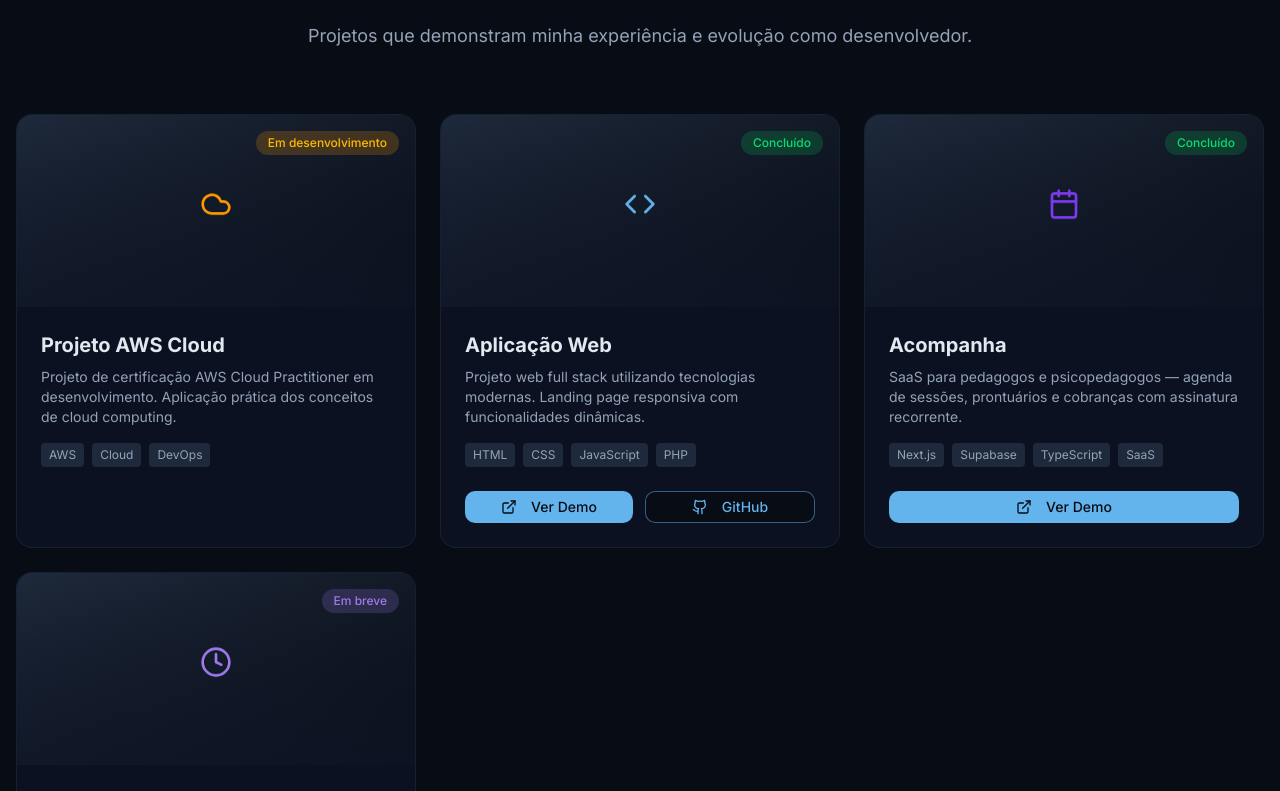
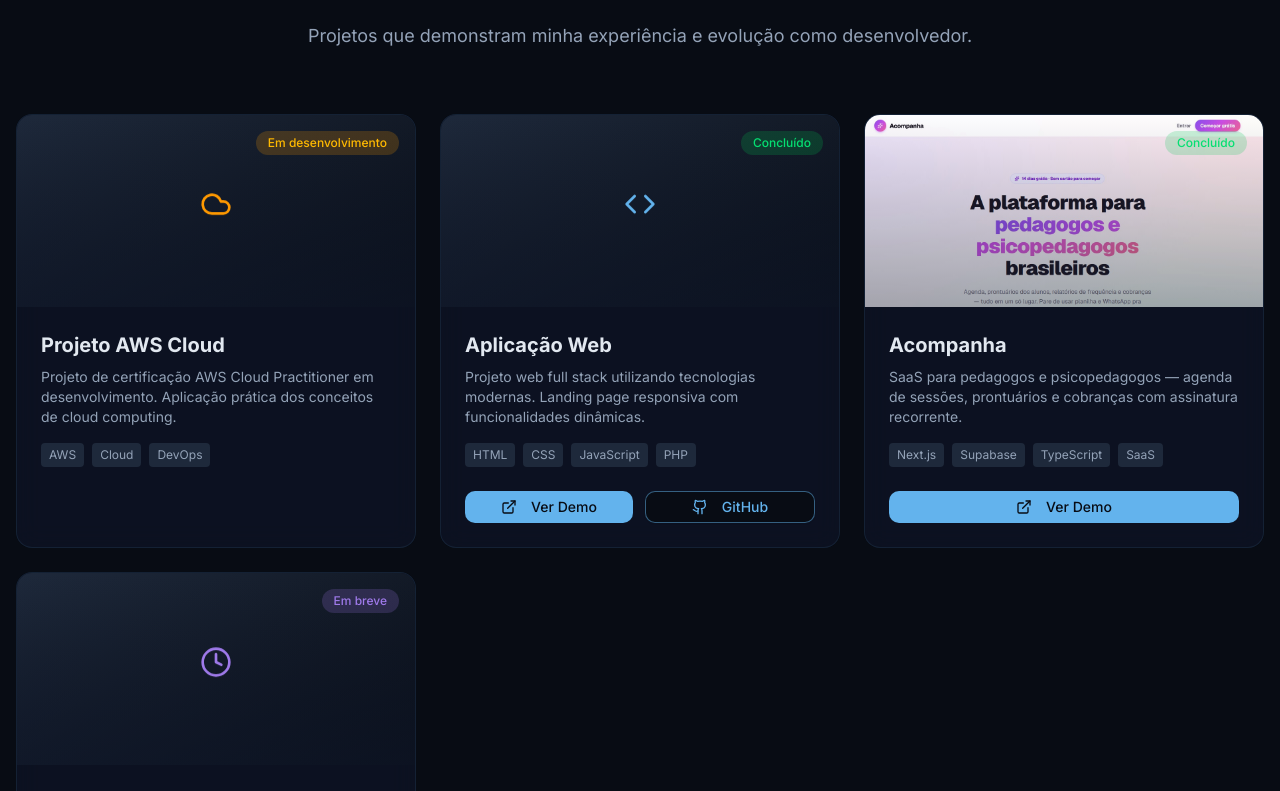
Before and after one commit to ConnorOmarley/portfolio, a Next.js app: page / in a window 1280 px wide. Shown: the part 2849-3640 px from the top of the page. Built offline with nearby package versions, Linux system fonts and the light colour scheme.

Commit message:
Adiciona imagem de preview do Acompanha no card de projetos

```diff
--- a/components/projects.tsx
+++ b/components/projects.tsx
@@ -37,6 +37,7 @@ const projects: Project[] = [
     tags: ['Next.js', 'Supabase', 'TypeScript', 'SaaS'],
     status: 'completed',
     icon: <Calendar className="text-[#7c3aed]" size={32} />,
+    image: '/acompanha-preview.jpeg',
     demoUrl: 'https://acompanha-kappa.vercel.app',
   },
   {
@@ -88,13 +89,31 @@ export function Projects() {
               className="glass-card rounded-xl overflow-hidden gradient-border glow-hover transition-all duration-300 group"
             >
               {/* Project Image/Icon Area */}
-              <div className="h-48 bg-gradient-to-br from-secondary to-background flex items-center justify-center relative">
-                <div className="absolute inset-0 bg-gradient-to-t from-card to-transparent" />
-                <div className="relative z-10 float-animation">
-                  {project.icon}
-                </div>
+              <div className="h-48 bg-gradient-to-br from-secondary to-background flex items-center justify-center relative overflow-hidden">
+                {project.image ? (
+                  <a
+                    href={project.demoUrl}
+                    target="_blank"
+                    rel="noopener noreferrer"
+                    className="absolute inset-0"
+                  >
+                    <img
+                      src={project.image}
+                      alt={project.title}
+                      className="w-full h-full object-cover object-top transition-transform duration-500 group-hover:scale-105"
+                    />
+                    <div className="absolute inset-0 bg-gradient-to-t from-card/60 to-transparent" />
+                  </a>
+                ) : (
+                  <>
+                    <div className="absolute inset-0 bg-gradient-to-t from-card to-transparent" />
+                    <div className="relative z-10 float-animation">
+                      {project.icon}
+                    </div>
+                  </>
+                )}
                 {/* Status Badge */}
-                <span className={`absolute top-4 right-4 px-3 py-1 rounded-full text-xs font-medium ${statusColors[project.status]}`}>
+                <span className={`absolute top-4 right-4 px-3 py-1 rounded-full text-xs font-medium z-10 ${statusColors[project.status]}`}>
                   {statusLabels[project.status]}
                 </span>
               </div>
```
Also changed, not shown: public/acompanha-preview.jpeg (added).
